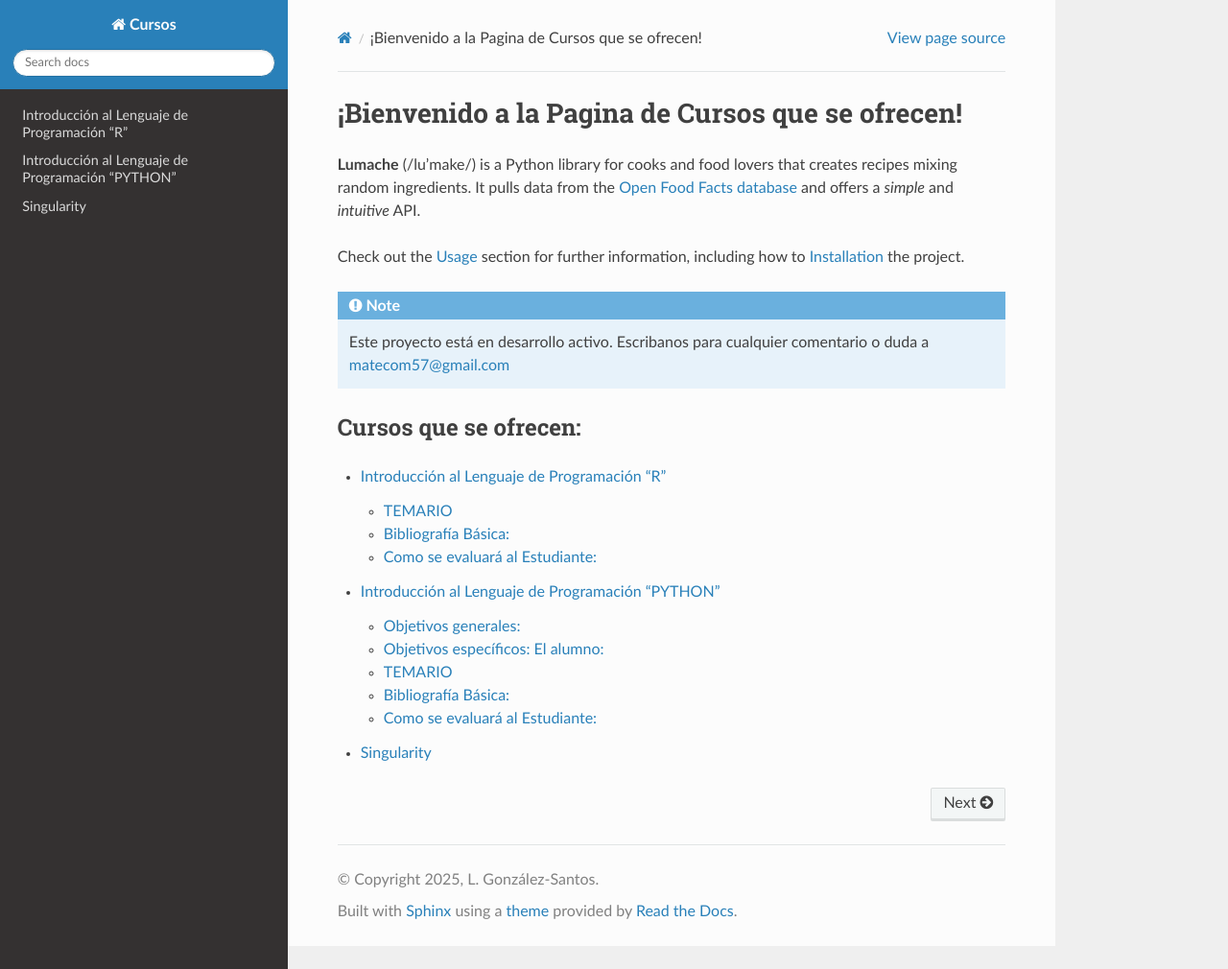
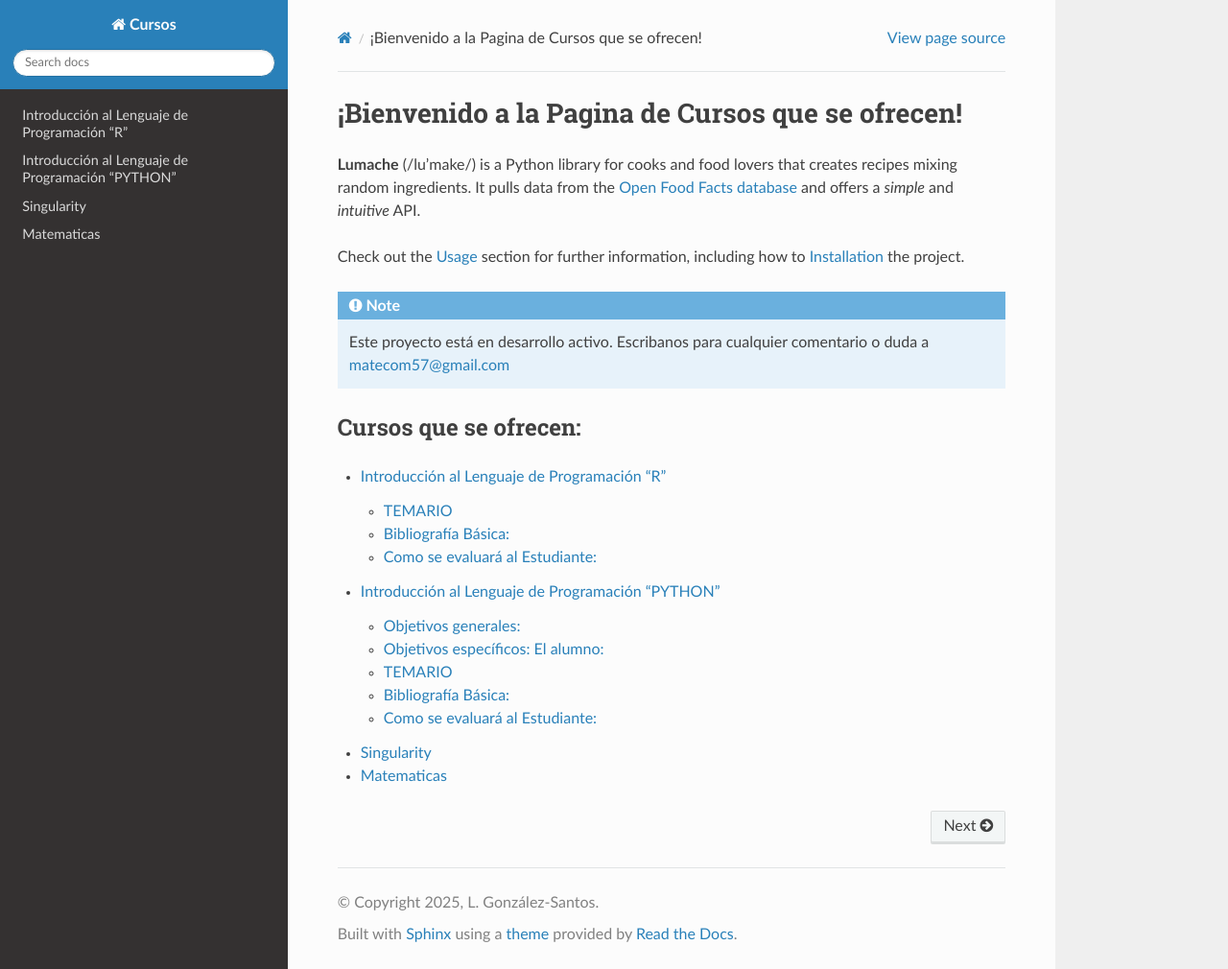
Before and after one commit to matecom57/santosg57-cursos, a Sphinx documentation site: the page built from docs/source/index.rst, in a window 1280 px wide and 1010 px high. Shown: the whole window at 96% size. Built offline with Sphinx 7.4.7 and the Read the Docs theme 3.1.0, drawn with Linux system fonts in a browser that asks for light colours.

Commit message:
Test comité

```diff
--- a/docs/source/index.rst
+++ b/docs/source/index.rst
@@ -22,3 +22,4 @@ Cursos que se ofrecen:
    Cursos_2024-R
    Cursos_2024-Python
    singularity/singularity
+   matematicas/matematicas
--- /dev/null
+++ b/docs/source/matematicas/matematicas.rst
@@ -0,0 +1,6 @@
+Matematicas
+===========
+
+.. math::
+
+   (a+b)^2 = a^2 + 2ab + b^2
```
